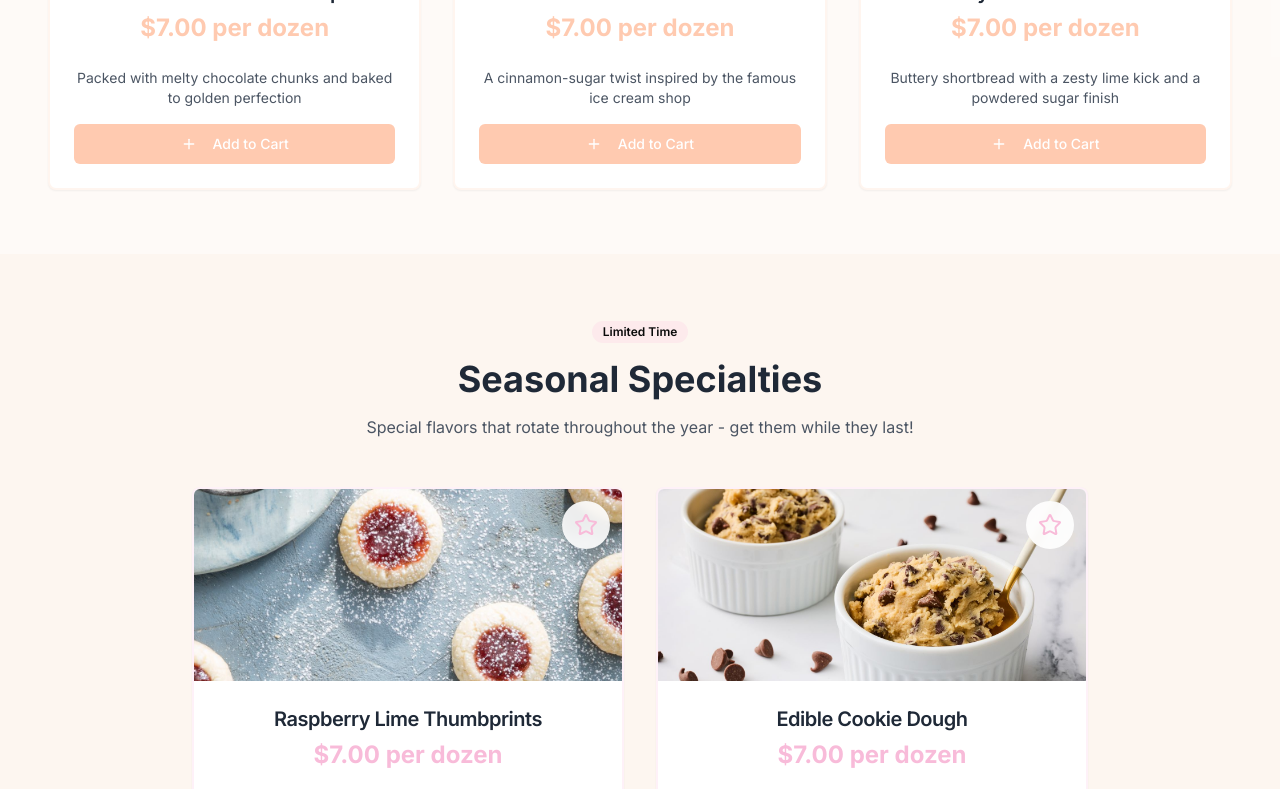
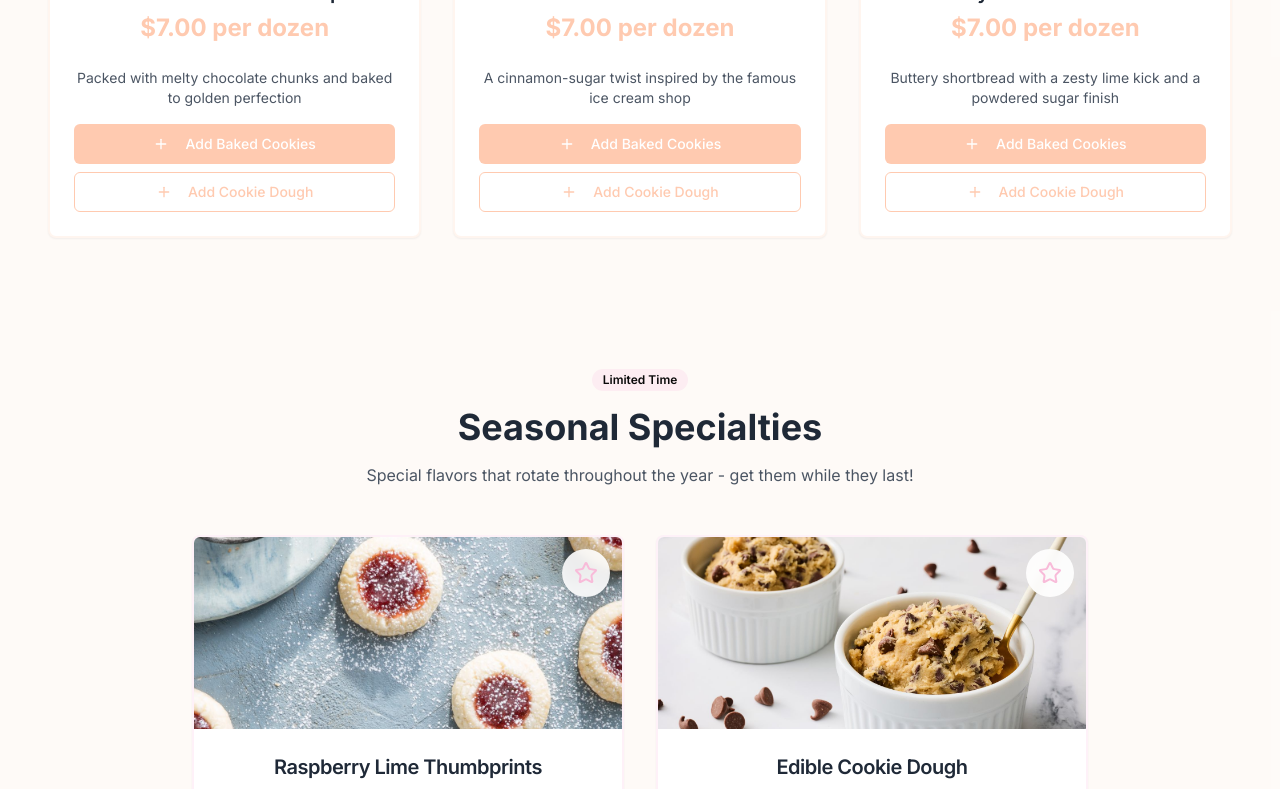
Before and after one commit to winnielanenga/collinacookies, a Next.js app: page / in a window 1280 px wide. Shown: the part 960-1749 px from the top of the page. Built offline with nearby package versions, Linux system fonts and the light colour scheme.

Commit message:
add dough and milessa review

```diff
--- a/app/layout.tsx
+++ b/app/layout.tsx
@@ -10,7 +10,7 @@ export const metadata: Metadata = {
   title: "Collina Cookies - Handcrafted with Love",
   description:
     "Delicious homemade cookies by Winnie Lanenga. Classic flavors, seasonal specialties, and custom bakes made with love.",
-    generator: 'v0.dev'
+    generator: 'v0.app'
 }
 
 export default function RootLayout({
--- a/app/page.tsx
+++ b/app/page.tsx
@@ -18,6 +18,7 @@ export default function Home() {
       price: 7.0,
       category: "classic",
       image: "/images/loaded-chocolate-chip.jpeg",
+      hasDough: true,
     },
     {
       id: 2,
@@ -26,6 +27,7 @@ export default function Home() {
       price: 7.0,
       category: "classic",
       image: "/images/salt-straw-snickerdoodles.jpeg",
+      hasDough: true,
     },
     {
       id: 3,
@@ -34,6 +36,7 @@ export default function Home() {
       price: 7.0,
       category: "classic",
       image: "/images/key-lime-snowballs.jpeg",
+      hasDough: true,
     },
   ]
 
@@ -53,6 +56,30 @@ export default function Home() {
       price: 7.0,
       category: "seasonal",
       image: "/images/edible-cookie-dough.jpeg",
+    },
+  ]
+
+  const doughOptions = [
+    {
+      id: 11,
+      name: "Loaded Chocolate Chip Dough",
+      description: "Ready-to-bake dough - enjoy fresh cookies whenever you want!",
+      price: 7.0,
+      category: "dough",
+    },
+    {
+      id: 12,
+      name: "Salt & Straw Snickerdoodle Dough",
+      description: "Ready-to-bake dough - enjoy fresh cookies whenever you want!",
+      price: 7.0,
+      category: "dough",
+    },
+    {
+      id: 13,
+      name: "Key Lime Snowballs Dough",
+      description: "Ready-to-bake dough - enjoy fresh cookies whenever you want!",
+      price: 7.0,
+      category: "dough",
     },
   ]
 
@@ -216,12 +243,27 @@ export default function Home() {
                   <CardTitle className="text-xl text-gray-800">{cookie.name}</CardTitle>
                   <div className="text-2xl font-bold text-peach">${cookie.price.toFixed(2)} per dozen</div>
                 </CardHeader>
-                <CardContent className="text-center">
+                <CardContent className="text-center space-y-3">
                   <CardDescription className="text-gray-600 mb-4">{cookie.description}</CardDescription>
-                  <Button onClick={() => addToCart(cookie)} className="w-full bg-peach hover:bg-peach/90 text-white">
-                    <Plus className="h-4 w-4 mr-2" />
-                    Add to Cart
-                  </Button>
+                  <div className="space-y-2">
+                    <Button onClick={() => addToCart(cookie)} className="w-full bg-peach hover:bg-peach/90 text-white">
+                      <Plus className="h-4 w-4 mr-2" />
+                      Add Baked Cookies
+                    </Button>
+                    {cookie.hasDough && (
+                      <Button
+                        onClick={() => {
+                          const doughVersion = doughOptions.find((d) => d.name.includes(cookie.name.split(" ")[0]))
+                          if (doughVersion) addToCart(doughVersion)
+                        }}
+                        variant="outline"
+                        className="w-full border-peach text-peach hover:bg-peach hover:text-white bg-transparent"
+                      >
+                        <Plus className="h-4 w-4 mr-2" />
+                        Add Cookie Dough
+                      </Button>
+                    )}
+                  </div>
                 </CardContent>
               </Card>
             ))}
@@ -230,7 +272,7 @@ export default function Home() {
       </section>
 
       {/* Seasonal Cookies Section */}
-      <section id="seasonal" className="py-16 px-4">
+      <section id="seasonal" className="py-16 px-4 bg-white/50">
         <div className="container mx-auto">
           <div className="text-center mb-12">
             <Badge className="bg-pink/20 text-pink-800 mb-4">Limited Time</Badge>
--- a/app/testimonials/page.tsx
+++ b/app/testimonials/page.tsx
@@ -92,7 +92,7 @@ Please add this to the website testimonials!`
       <div className="container mx-auto px-4 pb-16">
         <div className="max-w-4xl mx-auto">
           {/* Featured Testimonial */}
-          <Card className="border-2 border-peach/20 bg-peach/5 mb-12">
+          <Card className="border-2 border-peach/20 bg-peach/5 mb-8">
             <CardContent className="p-8">
               <div className="text-center mb-6">
                 <div className="flex justify-center mb-4">
@@ -107,6 +107,28 @@ Please add this to the website testimonials!`
                 <div className="flex items-center justify-center gap-2">
                   <Heart className="h-5 w-5 text-peach" />
                   <span className="font-semibold text-gray-800">Diane Youd</span>
+                </div>
+              </div>
+            </CardContent>
+          </Card>
+
+          {/* Milessa's Testimonial */}
+          <Card className="border-2 border-peach/20 bg-white mb-8">
+            <CardContent className="p-8">
+              <div className="text-center mb-6">
+                <div className="flex justify-center mb-4">
+                  {[...Array(5)].map((_, i) => (
+                    <Star key={i} className="h-6 w-6 text-yellow-400 fill-current" />
+                  ))}
+                </div>
+                <blockquote className="text-lg text-gray-700 italic mb-6 leading-relaxed">
+                  "I love that Winnie not only offers fresh, delicious cookies, but also gives us the option to buy her
+                  dough and bake them at home whenever we'd like. Her creative recipes, professional packaging, and
+                  top-notch service make the whole experience even sweeter!"
+                </blockquote>
+                <div className="flex items-center justify-center gap-2">
+                  <Heart className="h-5 w-5 text-peach" />
+                  <span className="font-semibold text-gray-800">Milessa Lowrie</span>
                 </div>
               </div>
             </CardContent>
```
